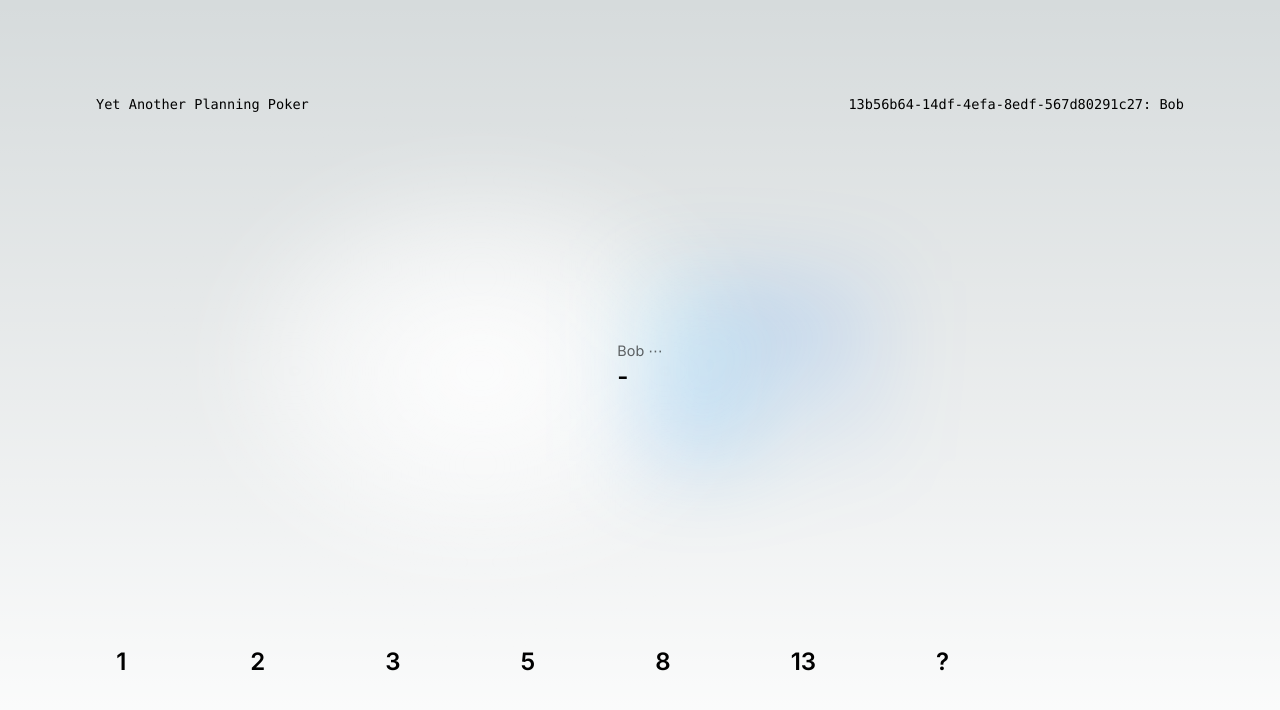
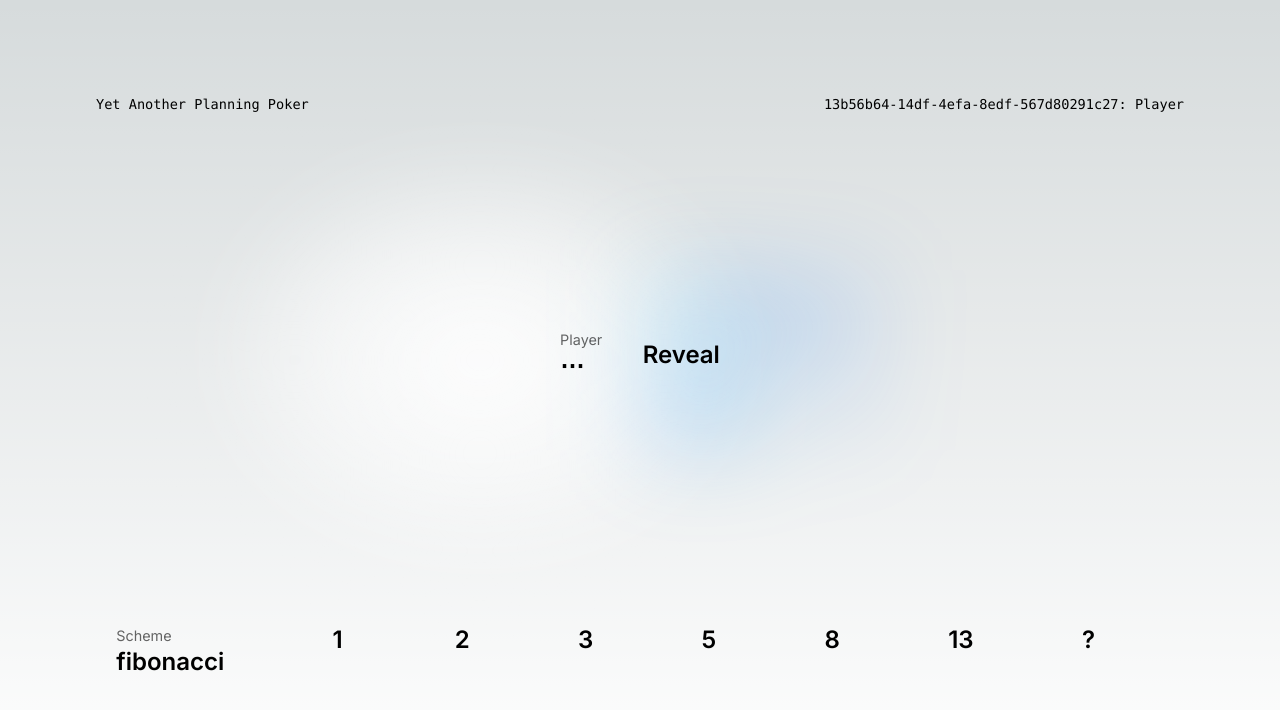
Before and after one commit to kothar/p2ppp, a Next.js app: page /13b56b64-14df-4efa-8edf-567d80291c27 in a window 1280 px wide. Shown: the top 710 px of the page. Built offline with nearby package versions, Linux system fonts and the light colour scheme.

Commit message:
Add voting, reveal and reset actions

```diff
--- a/package.json
+++ b/package.json
@@ -15,6 +15,7 @@
     "@types/react-dom": "18.0.11",
     "eslint": "8.36.0",
     "eslint-config-next": "13.2.4",
+    "js-cookie": "^3.0.1",
     "next": "13.2.4",
     "react": "18.2.0",
     "react-dom": "18.2.0",
@@ -25,6 +26,7 @@
     "@testing-library/react": "^14.0.0",
     "@testing-library/user-event": "14.4.3",
     "@types/jest": "^29.5.0",
+    "@types/js-cookie": "^3.0.3",
     "@types/react": "18.0.28",
     "@types/testing-library__jest-dom": "5.14.5",
     "@types/uuid": "^9.0.1",
--- a/src/app/[table]/page.tsx
+++ b/src/app/[table]/page.tsx
@@ -2,15 +2,19 @@
 import { Inter } from 'next/font/google'
 import styles from './page.module.css'
 import { useEffect, useState } from 'react';
-import { addPlayer, mergeState, newState, playerVote } from '@/state/state';
-import { newPlayer } from '@/state/player';
+import { addPlayer, addVote, mergeState, newState, playerVote } from '@/state/state';
+import { usePlayer } from '@/state/player';
 
 const inter = Inter({ subsets: ['latin'] })
+
+const voteSchemes: Record<string, Array<number | '?'>> = {
+    fibonacci: [1, 2, 3, 5, 8, 13, '?']
+};
 
 export default function Home({ params }: { params: { table: string } }) {
     const { table } = params;
     const [state, setState] = useState(newState(table));
-    const [player, setPlayer] = useState(newPlayer('Bob'));
+    const [player, setPlayer] = usePlayer();
 
     useEffect(() => {
         const update = addPlayer(state, player);
@@ -18,6 +22,27 @@ export default function Home({ params }: { params: { table: string } }) {
         const nextState = mergeState(state, update);
         setState(nextState);
     }, [player]);
+
+    function updateVote(value: number | '?') {
+        const update = addVote(state, player, value);
+        // TODO send update to group
+        const nextState = mergeState(state, update);
+        setState(nextState);
+    }
+
+    function revealVotes(reveal = true) {
+        const update = { tableUuid: state.tableUuid, revealVotes: reveal };
+        // TODO send update to group
+        const nextState = mergeState(state, update);
+        setState(nextState);
+    }
+
+    function resetVotes() {
+        const update = { tableUuid: state.tableUuid, resetVotes: true };
+        // TODO send update to group
+        const nextState = mergeState(state, update);
+        setState(nextState);
+    }
 
     return (
         <main className={styles.main}>
@@ -32,20 +57,40 @@ export default function Home({ params }: { params: { table: string } }) {
                 {Object.values(state.players).map(player => {
                     const vote = playerVote(state, player);
                     return <div className={styles.card} key={player.uuid}>
-                        <p className={inter.className}>{player.name} {vote ? '✔' : '⋯'}</p>
-                        <h2 className={inter.className}>{state.revealVotes ? vote?.value ?? '?' : '-'}</h2>
+                        <p className={inter.className}>{player.name}</p>
+                        <h2 className={inter.className}>{state.revealVotes ? vote?.value ?? '?' : (vote ? '✔' : '⋯')}</h2>
                     </div>
                 })}
+                {state.revealVotes ?
+                    <div className={styles.card} onClick={() => revealVotes(false)}>
+                        <h2 className={inter.className}>Hide</h2>
+                    </div> :
+                    <div className={styles.card} onClick={() => revealVotes()}>
+                        <h2 className={inter.className}>Reveal</h2>
+                    </div>
+                }
             </div>
 
+
             <div className={styles.grid}>
-                <div className={styles.card}><h2 className={inter.className}>1</h2></div>
-                <div className={styles.card}><h2 className={inter.className}>2</h2></div>
-                <div className={styles.card}><h2 className={inter.className}>3</h2></div>
-                <div className={styles.card}><h2 className={inter.className}>5</h2></div>
-                <div className={styles.card}><h2 className={inter.className}>8</h2></div>
-                <div className={styles.card}><h2 className={inter.className}>13</h2></div>
-                <div className={styles.card}><h2 className={inter.className}>?</h2></div>
+                {state.revealVotes ?
+                    <div className={styles.card} onClick={() => resetVotes()}>
+                        <p className={inter.className}>Voting complete</p>
+                        <h2 className={inter.className}>Reset</h2>
+                    </div> :
+                    <>
+                        <div className={styles.card}>
+                            <p className={inter.className}>Scheme</p>
+                            <h2 className={inter.className}>{state.voteScheme}</h2>
+                        </div>
+                        {voteSchemes[state.voteScheme].map(value => {
+                            return <div key={value} className={styles.card}
+                                        onClick={() => updateVote(value)}>
+                                <h2 className={inter.className}>{value}</h2>
+                            </div>
+                        })}
+                    </>
+                }
             </div>
         </main>
     )
--- a/src/state/player.ts
+++ b/src/state/player.ts
@@ -1,4 +1,8 @@
 import { v4 as uuidv4 } from 'uuid';
+import Cookies from 'js-cookie'
+import { Dispatch, SetStateAction, useState } from 'react';
+
+const cookieName = 'yapp-player';
 
 export interface Player {
     name: string,
@@ -11,3 +15,19 @@ export function newPlayer(name: string): Player {
         uuid: uuidv4()
     };
 }
+
+export function usePlayer(): [Player, (player: Player) => void] {
+    const [player, setPlayer] = useState(() => {
+        const cookie = Cookies.get(cookieName);
+        if (cookie) {
+            return JSON.parse(cookie) as Player;
+        }
+
+        return newPlayer('Player');
+    });
+
+    return [player, (newPlayer: Player) => {
+        setPlayer(newPlayer);
+        Cookies.set(cookieName, JSON.stringify(newPlayer));
+    }];
+}
--- a/src/state/state.ts
+++ b/src/state/state.ts
@@ -11,7 +11,7 @@ export interface State {
     revealVotes: boolean
 }
 
-export type StateUpdate = Partial<State> & Pick<State, 'tableUuid'>
+export type StateUpdate = Partial<State> & Pick<State, 'tableUuid'> & { resetVotes?: boolean }
 
 export function newState(tableUuid: string): State {
     return {
@@ -76,9 +76,9 @@ export function mergeState(oldState: State, newState: StateUpdate): State {
     return {
         tableUuid: oldState.tableUuid,
         players: mergePlayers(oldState.players, newState.players),
-        votes: mergeVotes(oldState.votes, newState.votes),
+        votes: newState.resetVotes ? {} : mergeVotes(oldState.votes, newState.votes),
         voteScheme: newState.voteScheme ?? oldState.voteScheme,
-        revealVotes: newState.revealVotes ?? oldState.revealVotes
+        revealVotes: newState.resetVotes ? false : newState.revealVotes ?? oldState.revealVotes
     }
 }
 
```
Also changed, not shown: 1 other file (tests, documents, lock files or other folders).
